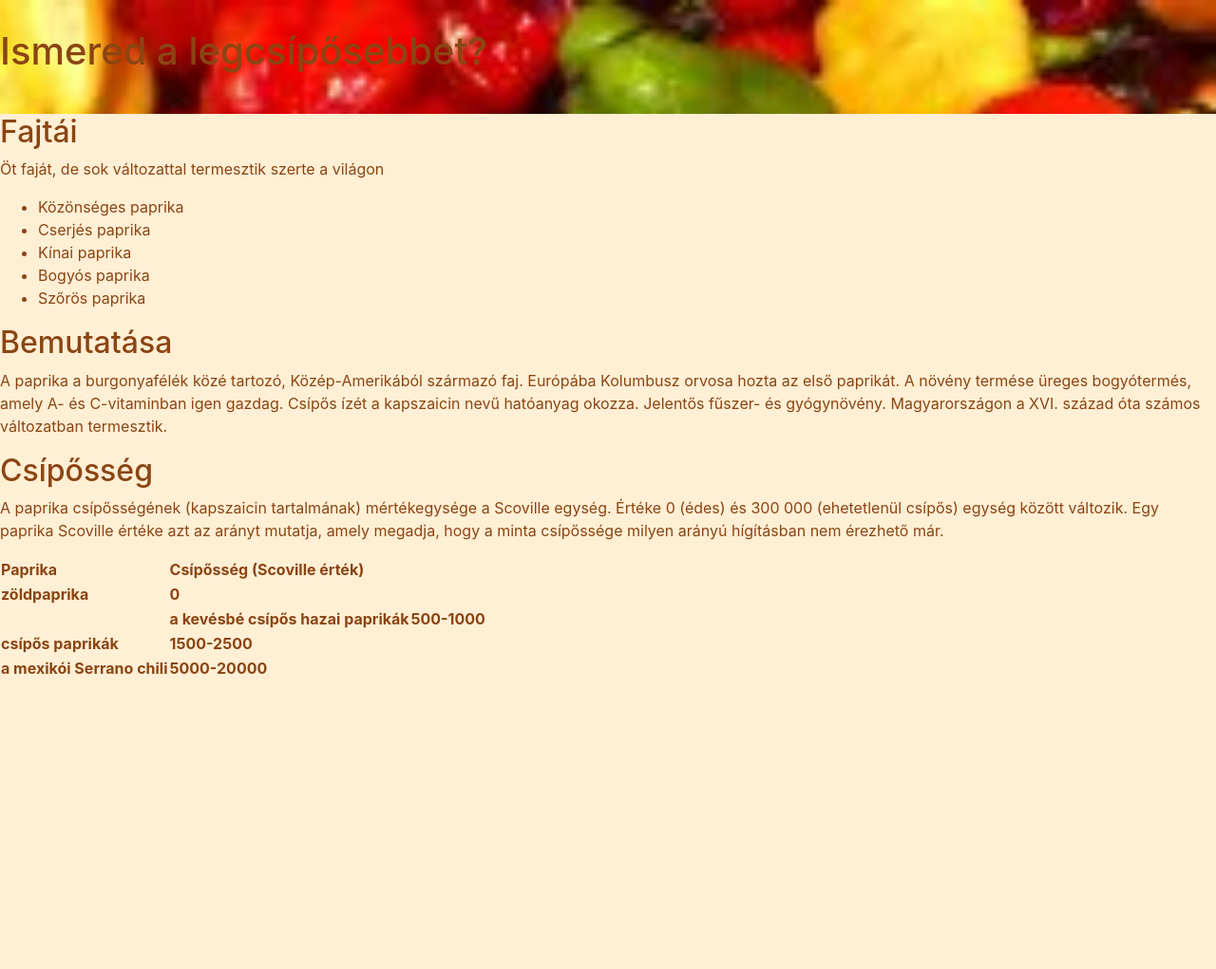
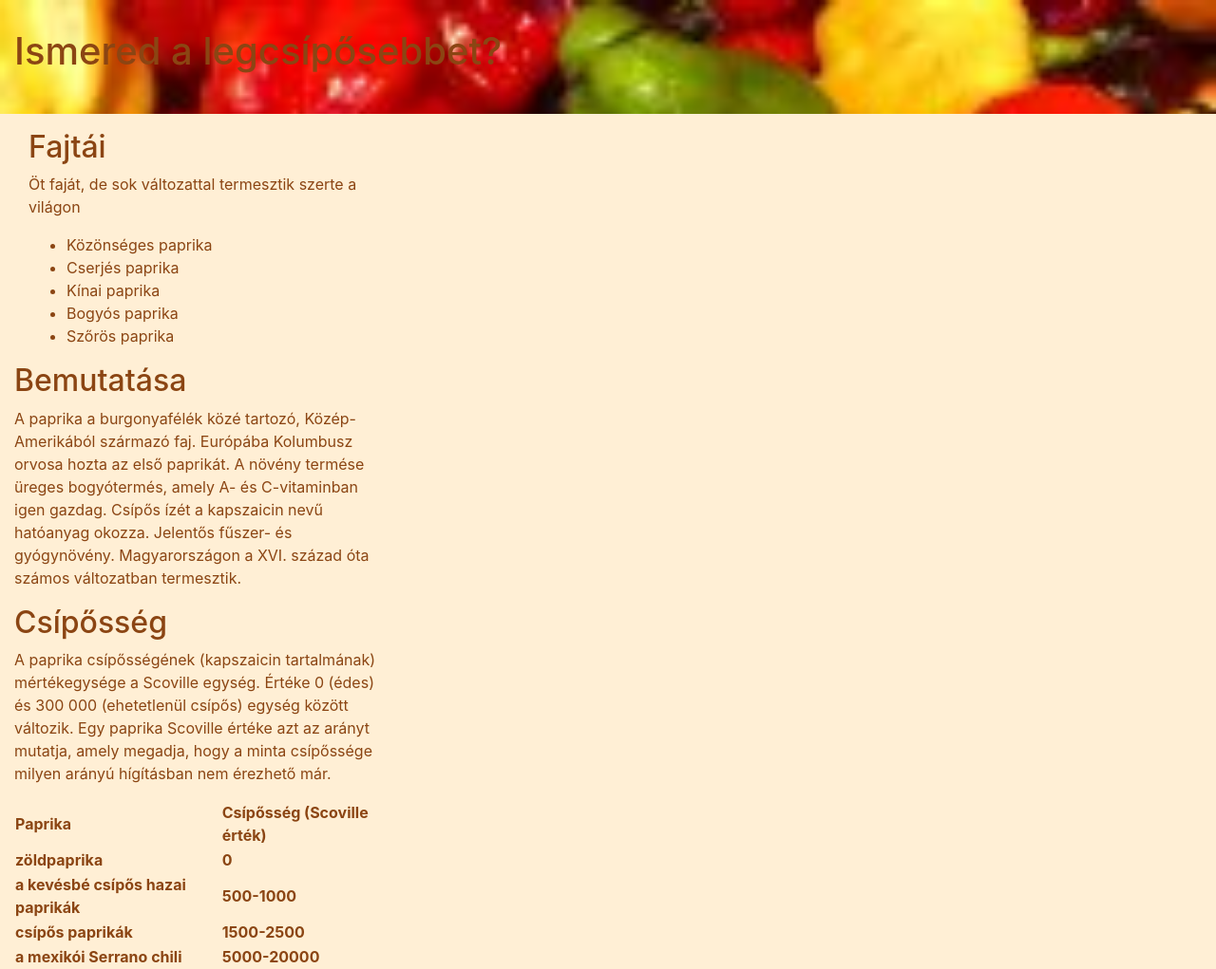
Before and after one commit to TatraiDominik/paprika, a plain HTML site: page index.html in a window 1280 px wide. Shown: the whole page at 95% size. Before the commit the page ends 800 px from the top, so only its background shows below. Drawn offline with Linux system fonts and the light colour scheme.

Commit message:
reszponzivitás kialakítása

```diff
--- a/index.html
+++ b/index.html
@@ -9,11 +9,11 @@
     <title>Paprika</title>
 </head>
 <body>
-    <header>
+    <header class="container-fluid">
         <h1>Ismered a legcsípősebbet?</h1>
     </header>
-    <aside>
-            <div>
+    <menu class="container-fluid">
+        <div class="col-xs-12 col-sm-6 col-md-4 col-lg-4">
             <h2>Fajtái</h2>
             <p>Öt faját, de sok változattal termesztik szerte a világon</p>
             <ul>
@@ -24,23 +24,23 @@
                 <li>Szőrös paprika</li>
             </ul>
         </div>
-        </aside>
+    </menu>
     <main>
         <!--1.bekezdes-->
 
         <!--1.bekezdes-->
         <!--2.bekezdes-->
-           <div>
+           <div class="col-xs-12 col-sm-6 col-md-4 col-lg-4">
             <h2>Bemutatása</h2>
             <p>A paprika a burgonyafélék közé tartozó, Közép-Amerikából származó faj. Európába Kolumbusz orvosa hozta az első paprikát. A növény termése üreges bogyótermés, amely A- és C-vitaminban igen gazdag. Csípős ízét a kapszaicin nevű hatóanyag okozza. Jelentős fűszer- és gyógynövény. Magyarországon a XVI. század óta számos változatban termesztik.</p>
         </div>
 
         <!--2.bekezdes-->
         <!--3.bekezdes-->
-        <div>
+        <div class="col-xs-12 col-sm-6 col-md-4 col-lg-4">
             <h2>Csípősség </h2>
             <p>A paprika csípősségének (kapszaicin tartalmának) mértékegysége a Scoville egység. Értéke 0 (édes) és 300 000 (ehetetlenül csípős) egység között változik. Egy paprika Scoville értéke azt az arányt mutatja, amely megadja, hogy a minta csípőssége milyen arányú hígításban nem érezhető már.</p>
-                <table>
+                <table class="container-fluid">
                     <tr>
                         <th>Paprika</th>
                         <th>Csípősség (Scoville érték)</th>
@@ -49,7 +49,7 @@
                         <th>zöldpaprika</th>
                         <th>0</th>
                     </tr>
-                    <th>
+                    <tr>
                         <th>a kevésbé csípős hazai paprikák</th>
                         <th>500-1000</th>
                     </tr>
```
Lines whose indentation alone changed are shown as unchanged.
